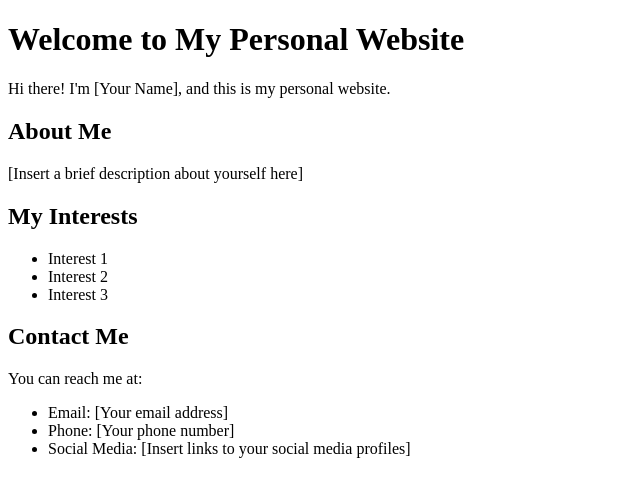
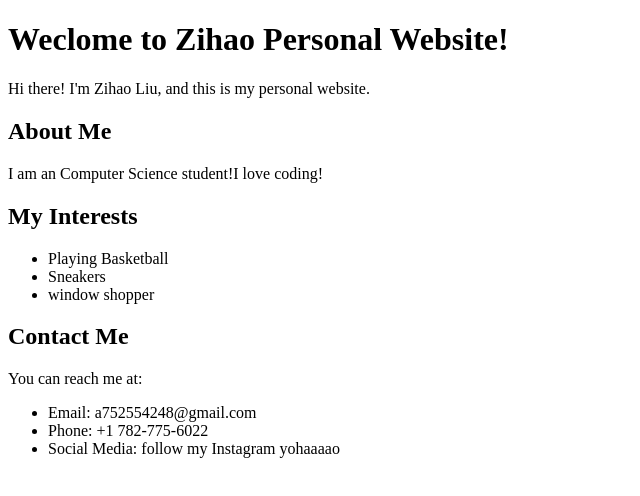
Before and after one commit to yooohao/yooohao.github.io, a plain HTML site: page index.html in a window 1280 px wide. Shown: the whole page, without its empty margins (0-640 px from the left). Drawn offline with Linux system fonts and the light colour scheme.

Commit message:
Update index.html

```diff
--- a/index.html
+++ b/index.html
@@ -2,25 +2,25 @@
 <html>
   <head>
     <meta charset="UTF-8">
-    <title>My Personal Website</title>
+    <title>Zihao Personal Website!</title>
   </head>
   <body>
-    <h1>Welcome to My Personal Website</h1>
-    <p>Hi there! I'm [Your Name], and this is my personal website.</p>
+    <h1>Weclome to Zihao Personal Website!</h1>
+    <p>Hi there! I'm Zihao Liu, and this is my personal website.</p>
     <h2>About Me</h2>
-    <p>[Insert a brief description about yourself here]</p>
+    <p>I am an Computer Science student!I love coding!</p>
     <h2>My Interests</h2>
     <ul>
-      <li>Interest 1</li>
-      <li>Interest 2</li>
-      <li>Interest 3</li>
+      <li>Playing Basketball</li>
+      <li>Sneakers</li>
+      <li>window shopper</li>
     </ul>
     <h2>Contact Me</h2>
     <p>You can reach me at:</p>
     <ul>
-      <li>Email: [Your email address]</li>
-      <li>Phone: [Your phone number]</li>
-      <li>Social Media: [Insert links to your social media profiles]</li>
+      <li>Email: a752554248@gmail.com</li>
+      <li>Phone: +1 782-775-6022</li>
+      <li>Social Media: follow my Instagram yohaaaao</li>
     </ul>
   </body>
 </html>
```
